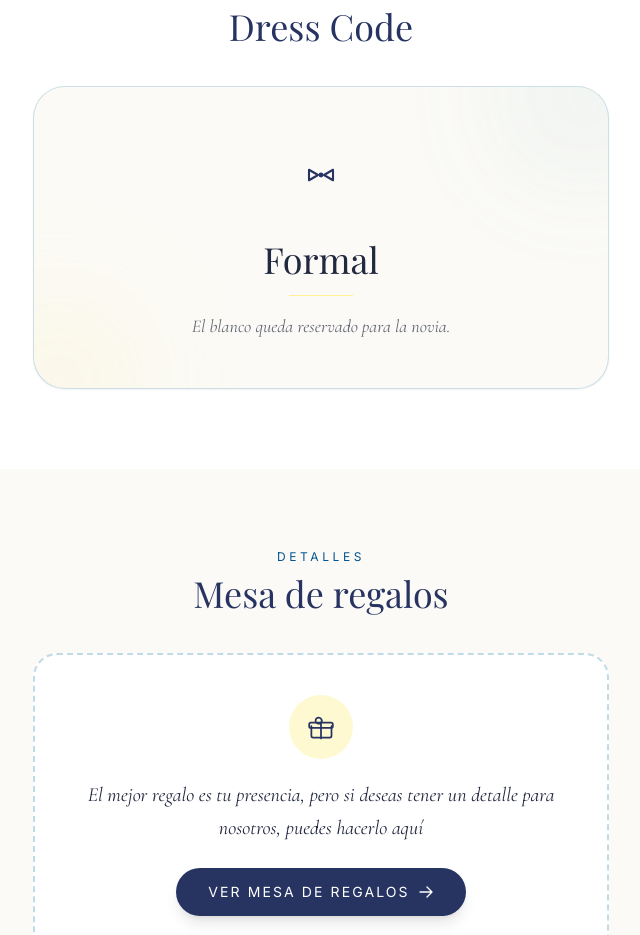
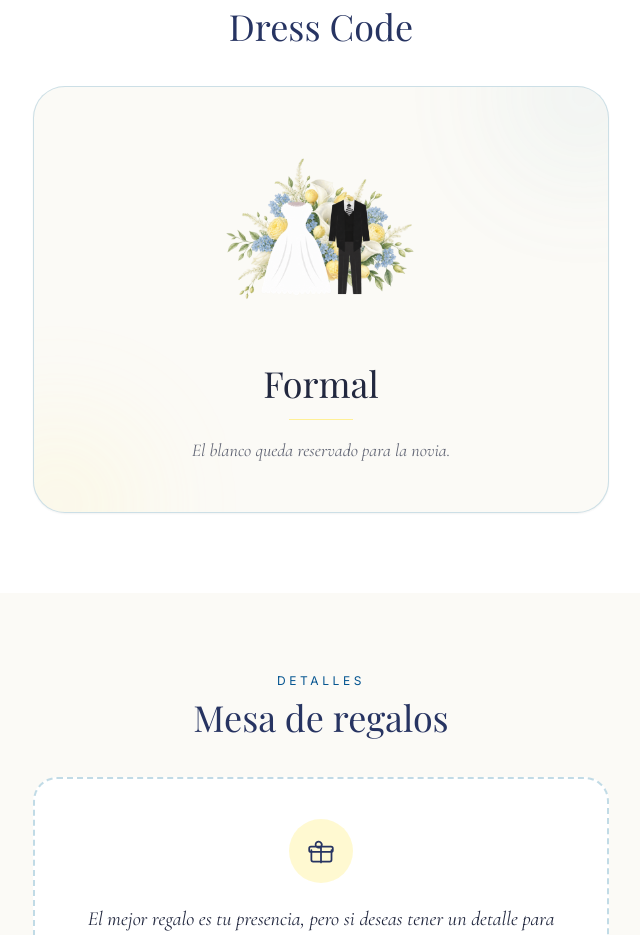
Before and after one commit to BastianVasquez/nicole-luis-wedding-nuevo, a Next.js app: page / in a window 1280 px wide. Shown: the part 5100-6035 px from the top of the page, without its empty margins (319-959 px from the left). Built offline with nearby package versions, Linux system fonts and the light colour scheme; a web font is replaced by a local one.

Commit message:
Update DressCode.js
Dress code con foto real de flores

```diff
--- a/components/DressCode.js
+++ b/components/DressCode.js
@@ -13,14 +13,11 @@ export default function DressCode() {
             <div className="absolute -bottom-16 -left-12 w-36 h-36 rounded-full bg-[#FFF08C]/30 blur-3xl" />
           </div>
 
-          {/* Icono elegante: pajarita / dress code */}
-          <div className="relative inline-flex items-center justify-center w-20 h-20 rounded-full bg-[#273462]/8 mb-6">
-            <svg className="w-9 h-9 text-[#273462]" viewBox="0 0 24 24" fill="none" stroke="currentColor" strokeWidth="1.4" aria-label="Icono de código de vestimenta">
-              <path strokeLinecap="round" strokeLinejoin="round" d="M4 8.5l6 3.5-6 3.5v-7z"/>
-              <path strokeLinecap="round" strokeLinejoin="round" d="M20 8.5l-6 3.5 6 3.5v-7z"/>
-              <circle cx="12" cy="12" r="1.6" fill="currentColor" stroke="none"/>
-            </svg>
-          </div>
+          <img
+            src="/images/dresscode-flowers.png"
+            alt="Vestido de novia y traje de novio entre flores"
+            className="relative mx-auto mb-6 w-full max-w-[220px] h-auto"
+          />
 
           <p className="font-playfair text-3xl md:text-4xl text-[#22283f] mb-4">Formal</p>
           <div className="h-px w-16 bg-[#FFF08C] mx-auto mb-4 opacity-90" />
```
